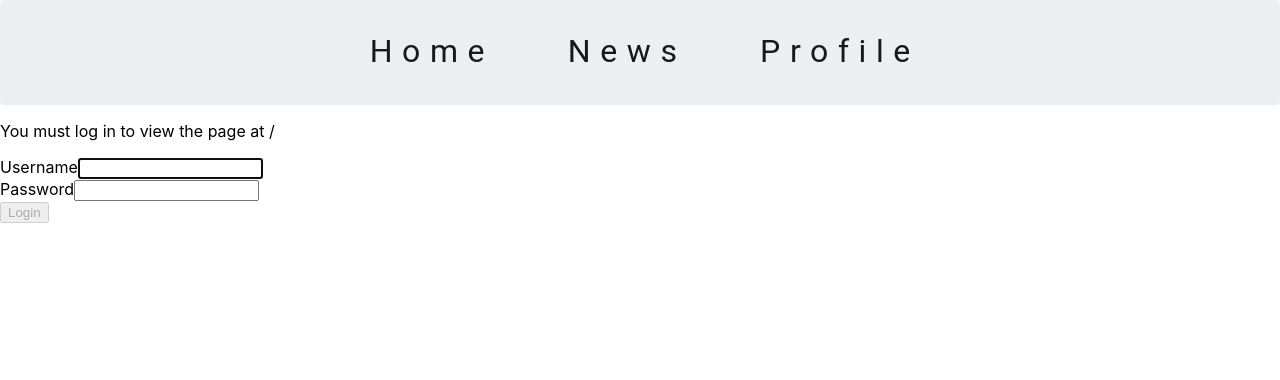
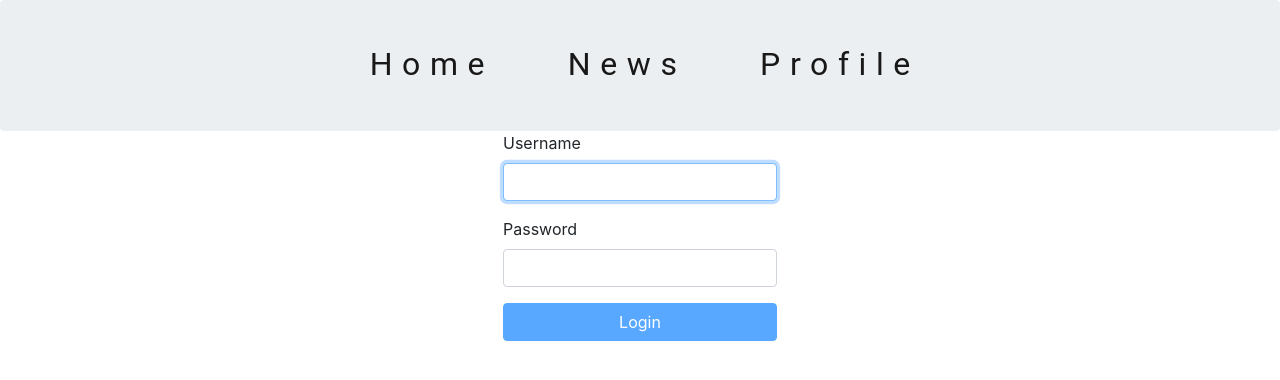
Before and after one commit to Valyay/test-task, a React (Create React App) app: page /login in a window 1280 px wide. Shown: the top 380 px of the page. Built offline with nearby package versions, Linux system fonts and the light colour scheme.

Commit message:
Add bootstrap, change style login component

```diff
--- a/package.json
+++ b/package.json
@@ -3,6 +3,7 @@
   "version": "0.1.0",
   "private": true,
   "dependencies": {
+    "bootstrap": "^4.3.1",
     "react": "^16.9.0",
     "react-bootstrap": "^1.0.0-beta.12",
     "react-dom": "^16.9.0",
--- a/src/components/Login.js
+++ b/src/components/Login.js
@@ -3,6 +3,7 @@ import { connect } from "react-redux";
 import { Button, FormGroup, FormControl, FormLabel } from "react-bootstrap";
 import { login } from "../redux/actions/authActions";
 import { withRouter } from "react-router-dom";
+import '../styles/login.css';
 
 class Login extends Component {
 	constructor(props) {
@@ -46,8 +47,7 @@ class Login extends Component {
 
 
 		return (
-			<div>
-				<p>You must log in to view the page at {from.pathname}</p>
+			<div className="d-flex justify-content-center align-items-center">
 				<form onSubmit={this.handleSubmit}>
 					<FormGroup controlId="username">
 						<FormLabel>Username</FormLabel>
@@ -66,14 +66,17 @@ class Login extends Component {
 							type="password"
 						/>
 					</FormGroup>
+
 					<Button
 						onClick={this.login}
 						block
 						disabled={!this.validateForm()}
 						type="submit"
+
 					>
 						Login
 					</Button>
+
 				</form>
 			</div>
 		);
--- a/src/index.js
+++ b/src/index.js
@@ -1,10 +1,11 @@
 import React from "react";
 import ReactDOM from "react-dom";
-import "./index.css";
+import 'bootstrap/dist/css/bootstrap.min.css';
 import App from "./App";
 import * as serviceWorker from "./serviceWorker";
 import { Provider } from "react-redux";
 import store from "../src/redux/store";
+
 
 ReactDOM.render(
 	<Provider store={store}>
--- /dev/null
+++ b/src/styles/login.css
@@ -0,0 +1,3 @@
+.login {
+  width: 500px;
+}
```
Also changed, not shown: 1 other file (tests, documents, lock files or other folders).
